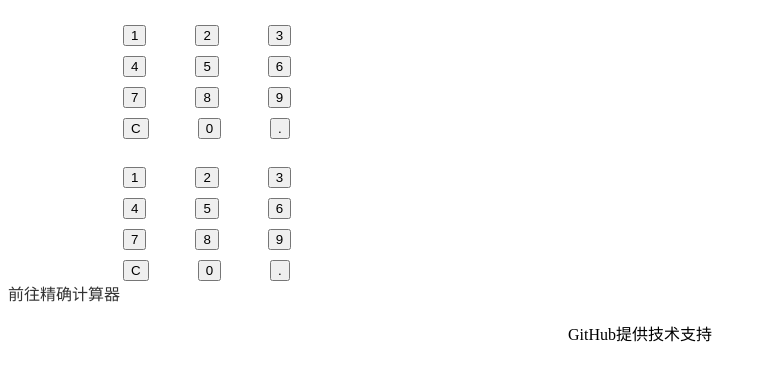
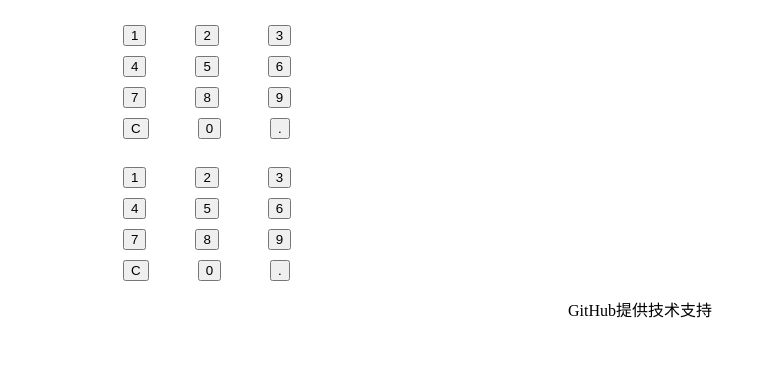
Before and after one commit to UPLCC/jsq, a plain HTML site: page index.html in a window 1280 px wide. Shown: the part 338-718 px from the top of the page, without its empty margins (0-767 px from the left). Drawn offline with Linux system fonts and the light colour scheme.

Commit message:
Update index.html
.

```diff
--- a/index.html
+++ b/index.html
@@ -77,16 +77,4 @@ input[id="wa"]{margin-left:45px}
 input[id="xixixi"]{margin-left:45px;margin-top:10px}
 p[id="jszc"]{text-align:center;text-align:bottom}
 </style>
-<br>
-<a href="uplcc.github.io/jjsq">前往精确计算器</a>
-<style>
-a {
-    color: #333;
-    text-decoration: none;
-}
-
-a:hover {
-    text-decoration: underline;
-}
-</style>
 <p id="jszc">GitHub提供技术支持</p>
```
